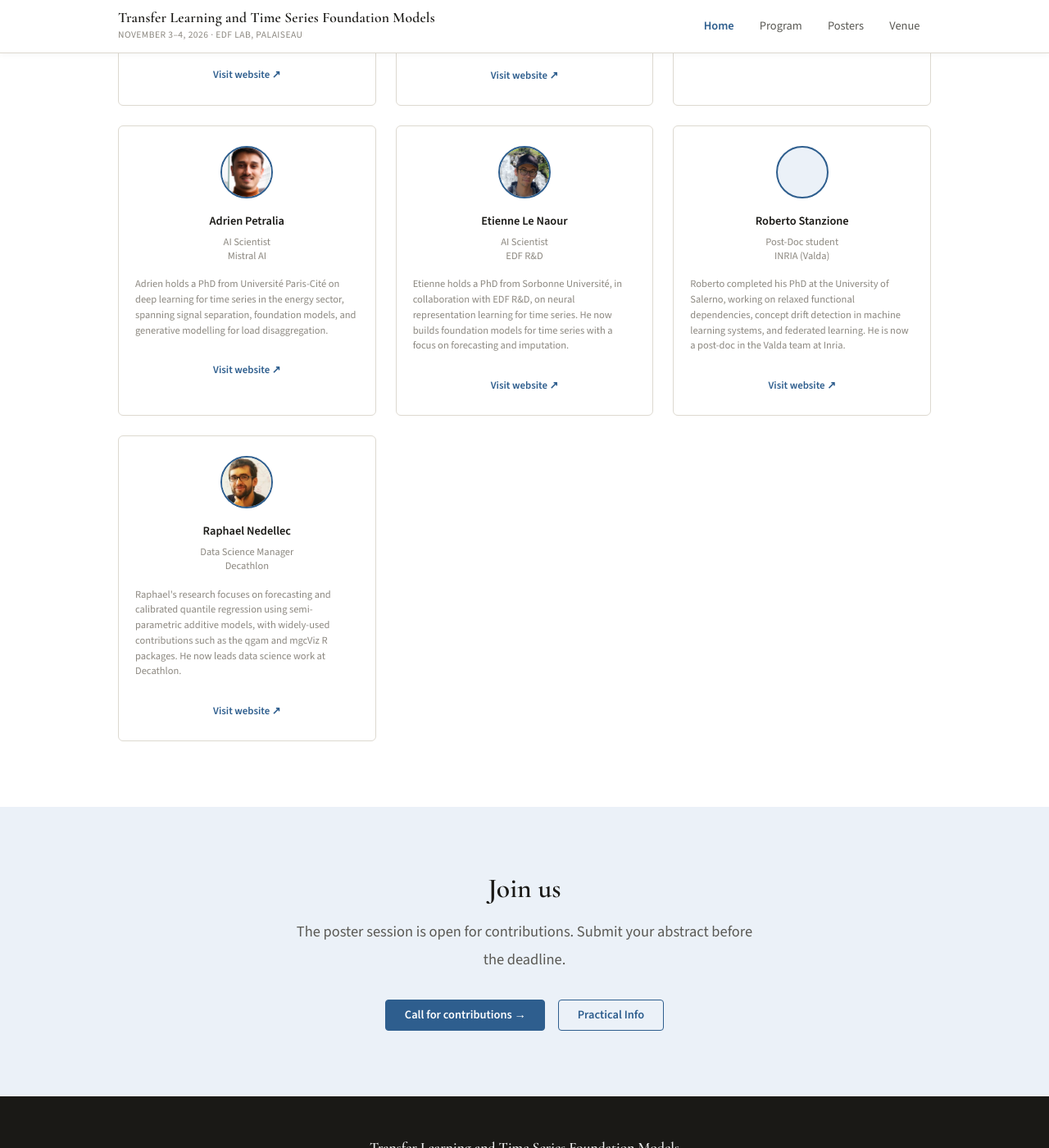
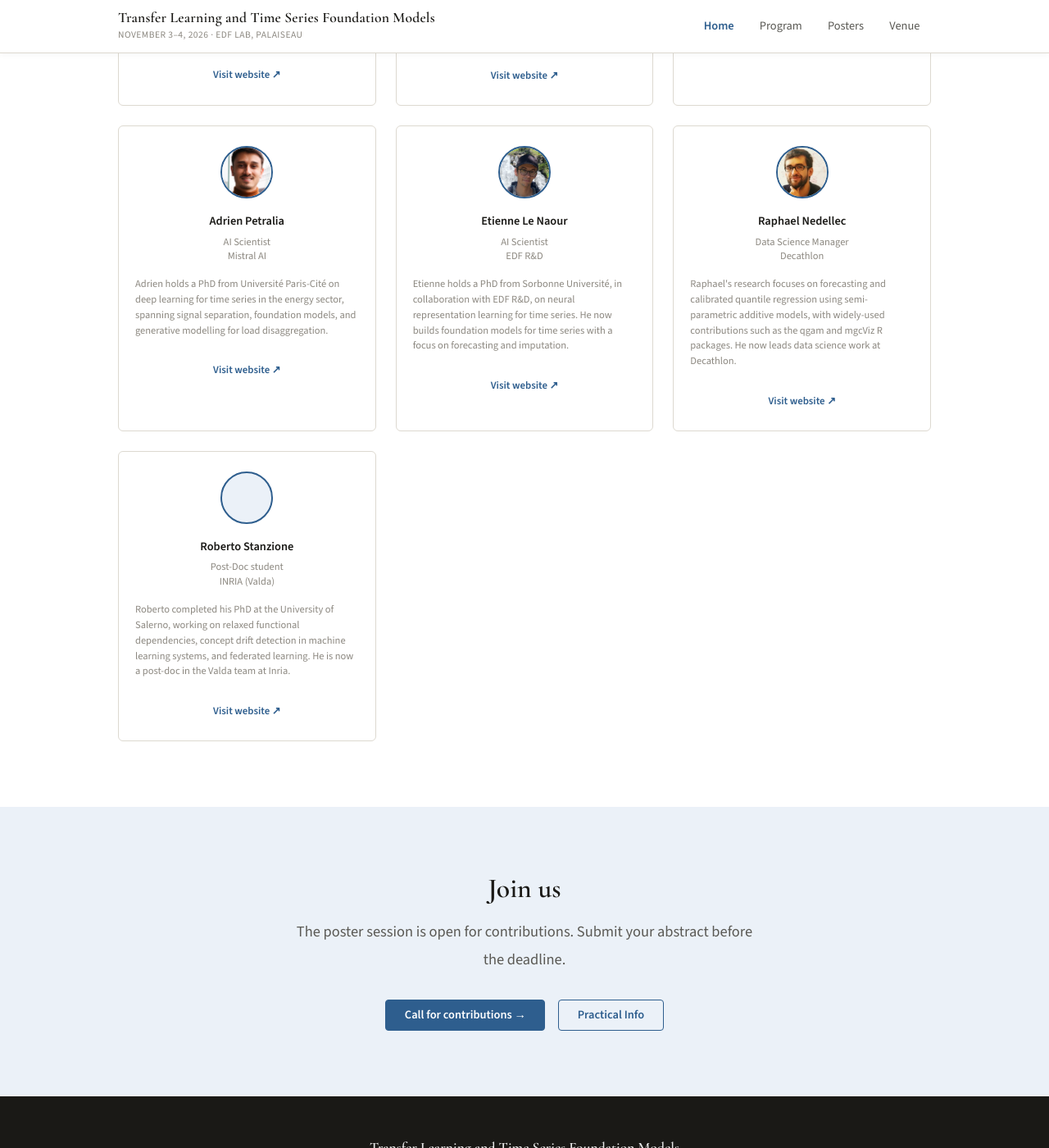
Before and after one commit to yvenn-amara/DECATTLON, a Jekyll site: the page built from index.md, in a window 1280 px wide and 1400 px high, scrolled down 1675 px. Shown: the whole window at 82% size. Built offline with Jekyll 4.4.1, drawn with Linux system fonts in a browser that asks for light colours; part of the change alters nothing that is shown.

Commit message:
update speakers

```diff
--- a/_data/speakers.yml
+++ b/_data/speakers.yml
@@ -42,17 +42,16 @@
   bio: "Etienne holds a PhD from Sorbonne Université, in collaboration with EDF R&D, on neural representation learning for time series. He now builds foundation models for time series with a focus on forecasting and imputation."
   website: "https://etiennelnr.github.io/"
 
+- name: "Raphael Nedellec"
+  affiliation: "Decathlon"
+  title: "Data Science Manager"
+  photo: "assets/img/R_Nedellec.png"
+  bio: "Raphael's research focuses on forecasting and calibrated quantile regression using semi-parametric additive models, with widely-used contributions such as the qgam and mgcViz R packages. He now leads data science work at Decathlon."
+  website: "https://scholar.google.com/citations?user=GAisXYIAAAAJ&hl=en"
+
 - name: "Roberto Stanzione"
   affiliation: "INRIA (Valda)"
   title: "Post-Doc student"
   photo: ""
   bio: "Roberto completed his PhD at the University of Salerno, working on relaxed functional dependencies, concept drift detection in machine learning systems, and federated learning. He is now a post-doc in the Valda team at Inria."
   website: "https://scholar.google.com/citations?user=bIFPBwMAAAAJ&hl=it"
-
-
-- name: "Raphael Nedellec"
-  affiliation: "Decathlon"
-  title: "Data Science Manager"
-  photo: "assets/img/R_Nedellec.png"
-  bio: "Raphael's research focuses on forecasting and calibrated quantile regression using semi-parametric additive models, with widely-used contributions such as the qgam and mgcViz R packages. He now leads data science work at Decathlon."
-  website: "https://scholar.google.com/citations?user=GAisXYIAAAAJ&hl=en"
```
